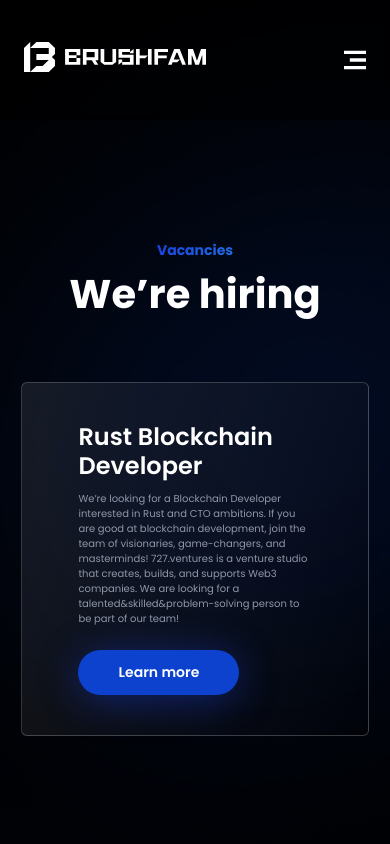
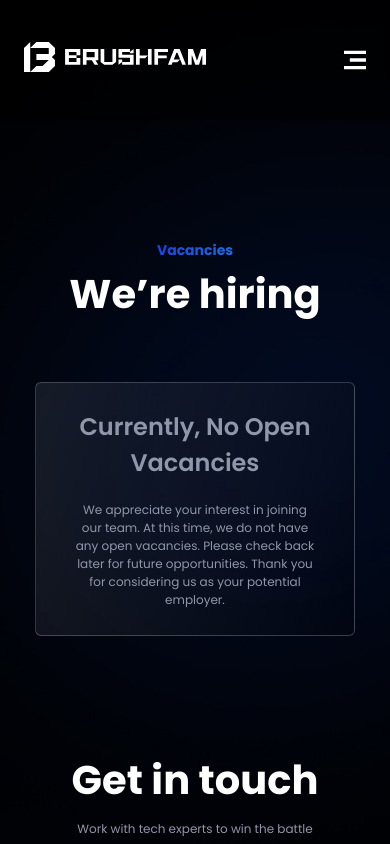
Before and after one commit to Brushfam/brushfam-website, a Next.js app: page /hiring in a window 390 px wide. Shown: the top 844 px of the page. Built offline with nearby package versions, Linux system fonts and the light colour scheme.

Commit message:
updated hiring page

```diff
--- a/sections/hiring/HiringSection.js
+++ b/sections/hiring/HiringSection.js
@@ -7,32 +7,13 @@
             <p className={styles.titleText}>Vacancies</p>
             <p className={styles.headerText}>We’re hiring</p>
             <div className={styles.hiringBlock}>
-        <div className={styles.positionTitle}>Rust Blockchain Developer</div>
-        <div className={styles.positionDescription}>
-          We’re looking for a Blockchain Developer interested in Rust and CTO
-          ambitions. If you are good at blockchain development, join the team of
-          visionaries, game-changers, and masterminds! 727.ventures is a venture
-          studio that creates, builds, and supports Web3 companies. We are
-          looking for a talented&skilled&problem-solving person to be part of
-          our team!
-        </div>
-        <Link href={"/rust-dev-hiring"}>
-          <div className={styles.learnMore}>Learn more</div>
-        </Link>
-      </div>
-        <div className={styles.hiringBlockMobile}>
-            <div className={styles.positionTitle}>Rust Blockchain Developer</div>
-            <div className={styles.positionDescription}>
-                We’re looking for a Blockchain Developer interested in Rust and CTO
-                ambitions. If you are good at blockchain development, join the team of
-                visionaries, game-changers, and masterminds! 727.ventures is a venture
-                studio that creates, builds, and supports Web3 companies. We are
-                looking for a talented&skilled&problem-solving person to be part of
-                our team!
-            </div>
-            <Link href={"/rust-dev-hiring"} style={{width: 161}}>
-                <div className={styles.learnMore}>Learn more</div>
-            </Link>
+                <p className={styles.noVacanciesTitle}>Currently, No Open Vacancies</p>
+                <p>
+                    We appreciate your interest in joining our team. At this
+                    time, we do not have any open vacancies. Please check back
+                    later for future opportunities. Thank you for considering us
+                    as your potential employer.
+                </p>
             </div>
         </section>
     );
--- a/styles/Hiring.module.css
+++ b/styles/Hiring.module.css
@@ -3,7 +3,7 @@
     flex-direction: column;
     align-items: center;
     padding-top: 201px;
-    margin-bottom: 240px;
+    margin-bottom: 200px;
 }
 
 .titleText {
@@ -28,58 +28,24 @@
 
 .hiringBlock {
     display: flex;
-    flex-direction: row;
-    justify-content: flex-start;
+    max-width: 580px;
+    padding: 40px 60px;
+    flex-direction: column;
+    justify-content: center;
     align-items: center;
-    column-gap: 40px;
-    padding: 40px 60px;
-    width: 1003px;
-    height: 170px;
-    background: linear-gradient(110.11deg, rgba(144, 151, 170, 0.15) 0%, rgba(0, 0, 0, 0.15) 100%);
-    border: 1px solid rgba(255, 255, 255, 0.2);
+    gap: 20px;
     border-radius: 6px;
+    border: 1px solid rgba(255, 255, 255, 0.20);
+    background: linear-gradient(110deg, rgba(144, 151, 170, 0.15) 0%, rgba(0, 0, 0, 0.15) 100%);
 }
 
-.hiringBlockMobile {
-    display: none;
+.hiringBlock p {
+    text-align: center;
 }
 
-.positionTitle {
+.noVacanciesTitle {
+    font-size: 24px;
     font-weight: 600;
-    font-size: 24px;
-    line-height: 120%;
-    color: #FFFFFF;
-    width: 192px;
-}
-
-.positionDescription {
-    max-width: 450px;
-    font-weight: 400;
-    font-size: 12px;
-    line-height: 150%;
-    color: #9097AA;
-}
-
-.learnMore {
-    display: flex;
-    flex-direction: row;
-    justify-content: center;
-    align-items: center;
-    padding: 12px 38px;
-    width: 161px;
-    height: 45px;
-    background: #0C42CD;
-    box-shadow: 0px 5px 40px rgba(30, 68, 248, 0.4);
-    border-radius: 30px;
-    font-weight: 600;
-    font-size: 14px;
-    line-height: 150%;
-    color: #FFFFFF;
-}
-
-.learnMore:hover {
-    filter: brightness(170%);
-    cursor: pointer;
 }
 
 @media (max-width: 1159px) {
@@ -88,53 +54,22 @@
     }
 }
 
-@media (max-width: 1200px) {
+@media (max-width: 710px) {
     .hiringBlock {
-        column-gap: 20px;
-        padding: 20px 30px;
-        width: 903px;
+        width: 82%;
+    }
+
+    .hiringBlock {
+        padding: 30px 44px;
     }
 }
 
-@media (max-width: 940px) {
-    .hiringBlock {
-        display: none;
-    }
-
-    .hiringBlockMobile {
-        display: flex;
-        flex-direction: column;
-        padding: 40px 56px;
-        width: 380px;
-        height: 337px;
-        background: linear-gradient(110.11deg, rgba(144, 151, 170, 0.15) 0%, rgba(0, 0, 0, 0.15) 100%);
-        border: 1px solid rgba(255, 255, 255, 0.2);
-        border-radius: 6px;
-    }
-
-    .positionTitle {
-        font-weight: 600;
-        font-size: 24px;
-        line-height: 120%;
-        margin-bottom: 10px;
-        width: auto;
-    }
-
-    .positionDescription {
-        font-weight: 400;
-        font-size: 10px;
-        line-height: 150%;
-        margin-bottom: 24px;
-    }
-}
-
-@media (max-width: 460px) {
-    .hiringBlockMobile {
-        width: 89%;
-        height: auto;
-    }
-
+@media (max-width: 500px) {
     .section {
         margin-bottom: 120px;
     }
+
+    .hiringBlock {
+        padding: 26px 38px;
+    }
 }
```
Also changed, not shown: pages/rust-dev-hiring.js (deleted, +0 -26 lines). Lines whose indentation alone changed are shown as unchanged.
